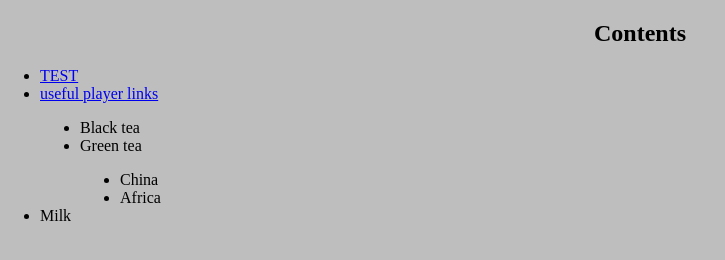
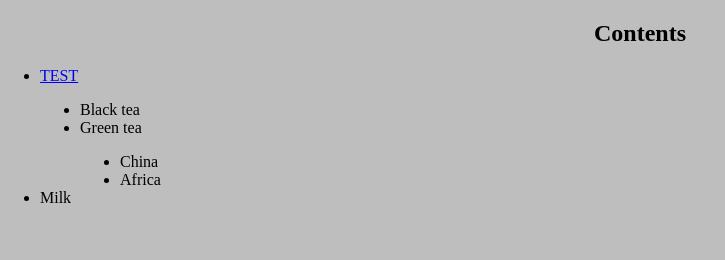
Before and after one commit to morgankeegan/morgankeegan.github.io, a plain HTML site: page iFrame/iFrame.html in a window 1280 px wide. Shown: the whole page, without its empty margins (0-725 px from the left). Drawn offline with Linux system fonts and the light colour scheme; files that its build step writes are made by us from their sources.

Commit message:
Update iFrame.html

```diff
--- a/iFrame/iFrame.html
+++ b/iFrame/iFrame.html
@@ -14,7 +14,6 @@
     <h2>Contents</h2>
     <ul>
         <li><a target="_parent" href="..\WikiPage\Page.html" >TEST</a></li>
-        <li><a target="_parent" href="https://dungeonmastertools.github.io/quickref.html">useful player links</a></li>
           <ul>
             <li>Black tea</li>
             <li>Green tea
```
